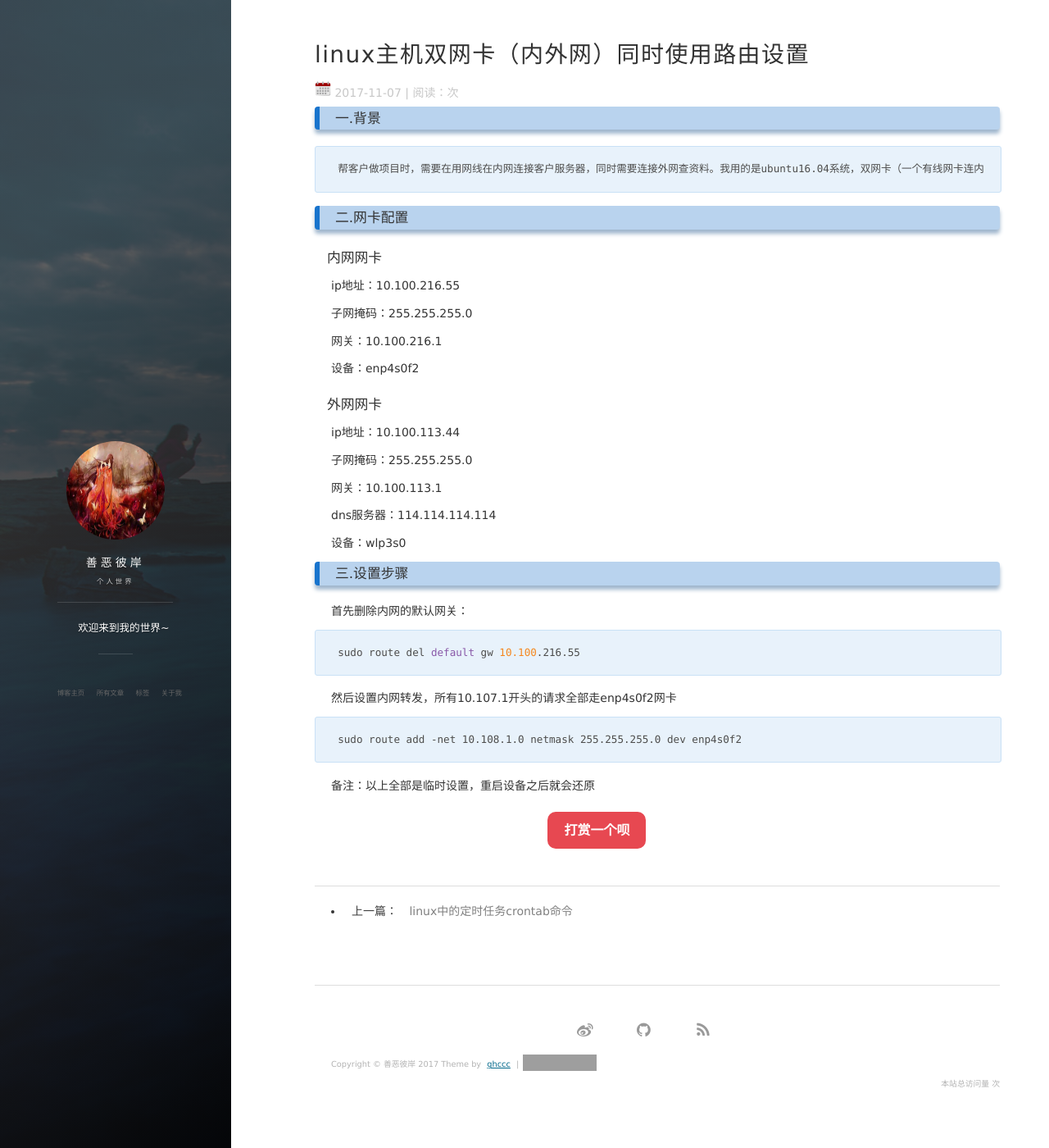
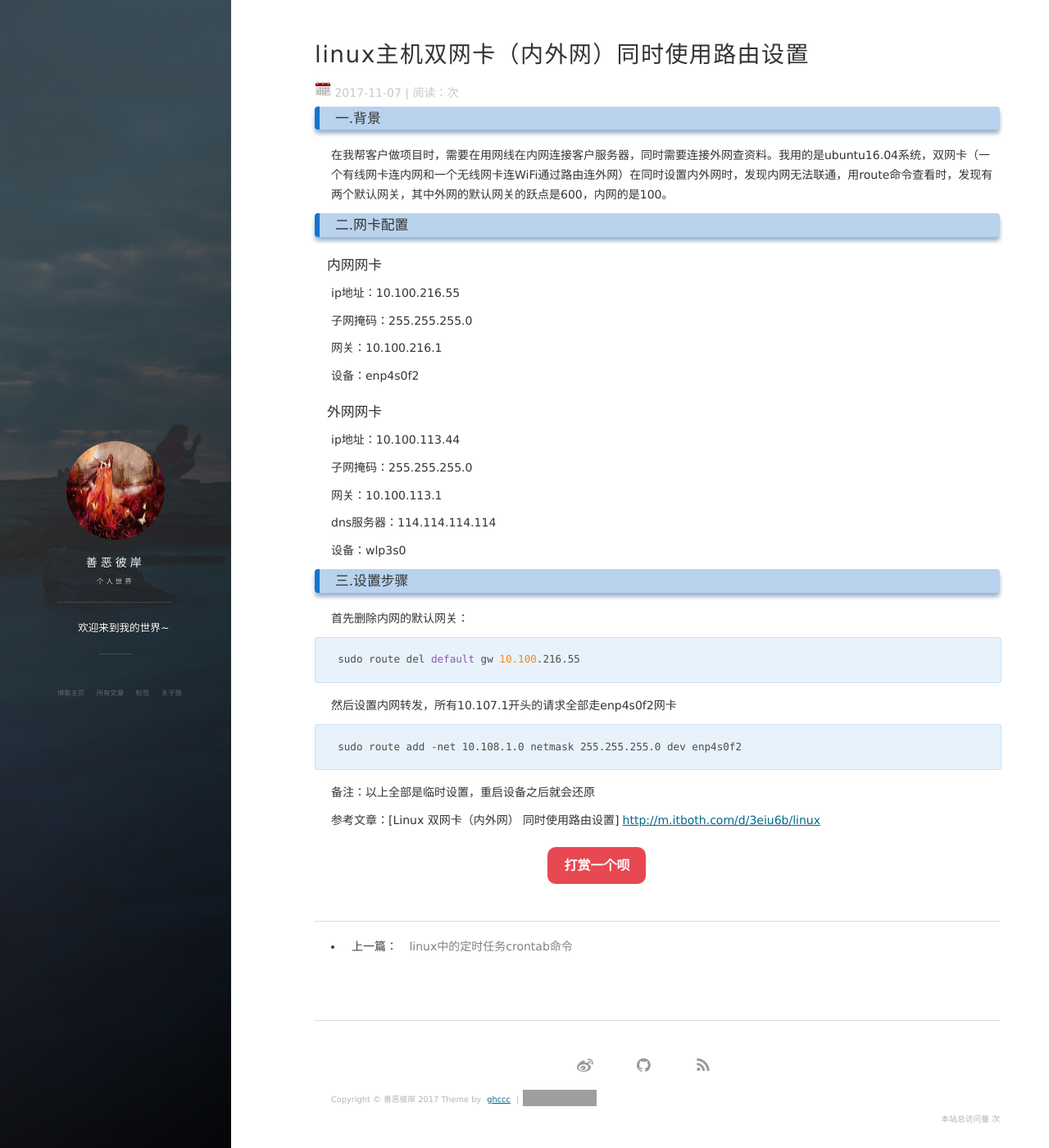
Before and after one commit to ghccc/ghccc.github.io, a Jekyll site: the page built from _posts/2017-11-7-networking.md, in a window 1280 px wide and 1400 px high. Shown: the whole window at 82% size. Built offline with Jekyll 4.4.1, drawn with Linux system fonts in a browser that asks for light colours; nearby versions of some CDN libraries; comment, search, counter and statistics services are not loaded; grey boxes are pictures that could not be loaded.

Commit message:
change something wrong

```diff
--- a/_posts/2017-11-7-networking.md
+++ b/_posts/2017-11-7-networking.md
@@ -7,7 +7,7 @@ tag: linux 网络
 
 ###  一.背景
 
-    帮客户做项目时，需要在用网线在内网连接客户服务器，同时需要连接外网查资料。我用的是ubuntu16.04系统，双网卡（一个有线网卡连内网和一个无线网卡连WiFi通过路由连外网）在同时设置内外网时，发现内网无法联通，用route命令查看时，发现有两个默认网关，其中外网的默认网关的跃点是600，内网的是100。
+在我帮客户做项目时，需要在用网线在内网连接客户服务器，同时需要连接外网查资料。我用的是ubuntu16.04系统，双网卡（一个有线网卡连内网和一个无线网卡连WiFi通过路由连外网）在同时设置内外网时，发现内网无法联通，用route命令查看时，发现有两个默认网关，其中外网的默认网关的跃点是600，内网的是100。
 
 
 
@@ -48,3 +48,5 @@ dns服务器：114.114.114.114
 
 
 备注：以上全部是临时设置，重启设备之后就会还原
+
+参考文章：[Linux 双网卡（内外网） 同时使用路由设置]<http://m.itboth.com/d/3eiu6b/linux>
```
